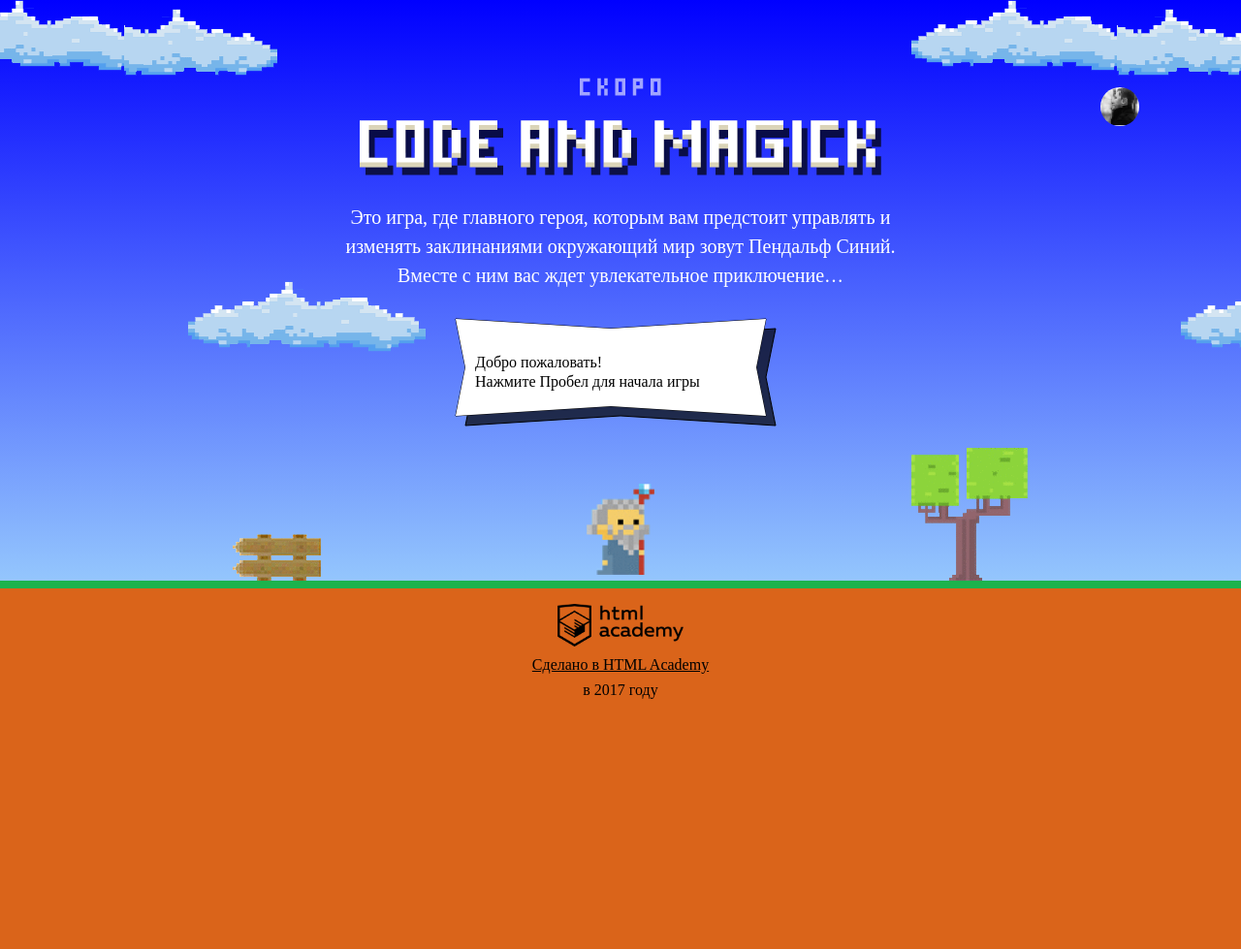
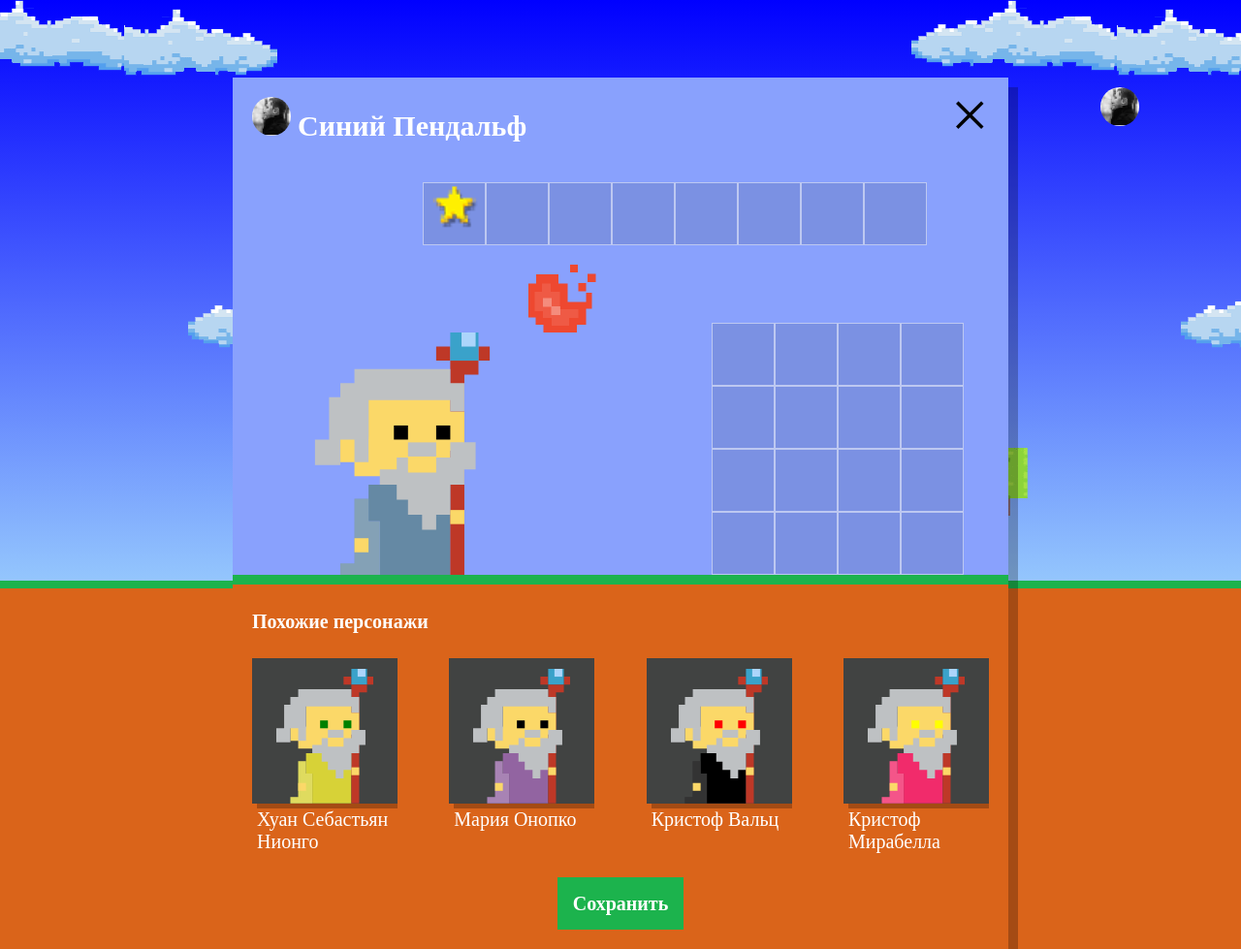
Before and after one commit to Sergeyingit/621687-code-and-magick, a website: page index.html in a window 1280 px wide. Shown: the whole page at 97% size. Before the commit the page ends 800 px from the top, so only its background shows below. Drawn offline with Linux system fonts and the light colour scheme; a web font is replaced by a local one.

Commit message:
Добавление волшебников

```diff
--- a/index.html
+++ b/index.html
@@ -197,6 +197,7 @@
     return height * (2 / 3);
   }
 </script>
+<script src="js/setup.js"></script>
 <script src="js/stat.js"></script>
 <script src="js/game.js"></script>
 
--- /dev/null
+++ b/js/setup.js
@@ -0,0 +1,53 @@
+var userDialog = document.querySelector('.setup');
+userDialog.classList.remove('hidden');
+
+var similarListElement = document.querySelector('.setup-similar-list');
+var similarWizardTemplate = document.querySelector('#similar-wizard-template').content.querySelector('.setup-similar-item');
+
+var wizardsName = ['Иван', 'Хуан Себастьян', 'Мария', 'Кристоф', 'Виктор', 'Юлия', 'Люпита', 'Вашингтон'];
+var wizardsLastName = ['да  Марья', 'Верон', 'Мирабелла', 'Вальц', 'Онопко', 'Топольницкая', 'Нионго', 'Ирвинг'];
+var wizardsCoat = ['rgb(101, 137, 164)', 'rgb(241, 43, 107)', 'rgb(146, 100, 161)', 'rgb(56, 159, 117)', 'rgb(215, 210, 55)', 'rgb(0, 0, 0)'];
+var wizardsEyes = ['black', 'red', 'blue', 'yellow', 'green'];
+
+var random = function (x) {
+  return Math.floor(Math.random() * x.length);
+}
+
+var wizards = [
+  {
+    name: wizardsName[random(wizardsName)] + ' ' + wizardsLastName[random(wizardsLastName)],
+    coatColor: wizardsCoat[random(wizardsCoat)],
+    eyesColor: wizardsEyes[random(wizardsEyes)]
+  },
+  {
+    name: wizardsName[random(wizardsName)] + ' ' + wizardsLastName[random(wizardsLastName)],
+    coatColor: wizardsCoat[random(wizardsCoat)],
+    eyesColor: wizardsEyes[random(wizardsEyes)]
+  },
+  {
+    name: wizardsName[random(wizardsName)] + ' ' + wizardsLastName[random(wizardsLastName)],
+    coatColor: wizardsCoat[random(wizardsCoat)],
+    eyesColor: wizardsEyes[random(wizardsEyes)]
+  },
+  {
+    name: wizardsName[random(wizardsName)] + ' ' + wizardsLastName[random(wizardsLastName)] ,
+    coatColor: wizardsCoat[random(wizardsCoat)],
+    eyesColor: wizardsEyes[random(wizardsEyes)]
+  }
+];
+
+var renderWizard = function (wizard) {
+  var wizardElement = similarWizardTemplate.cloneNode(true);
+  wizardElement.querySelector('.setup-similar-label').textContent = wizards[i].name;
+  wizardElement.querySelector('.wizard-coat').style.fill = wizards[i].coatColor;
+  wizardElement.querySelector('.wizard-eyes').style.fill = wizards[i].eyesColor;
+  return wizardElement;
+}
+
+var fragment = document.createDocumentFragment();
+for (var i = 0; i < wizards.length; i++) {
+  fragment.appendChild(renderWizard(wizard[i]));
+}
+similarListElement.appendChild(fragment);
+
+userDialog.querySelector('.setup-similar').classList.remove('hidden');
```
